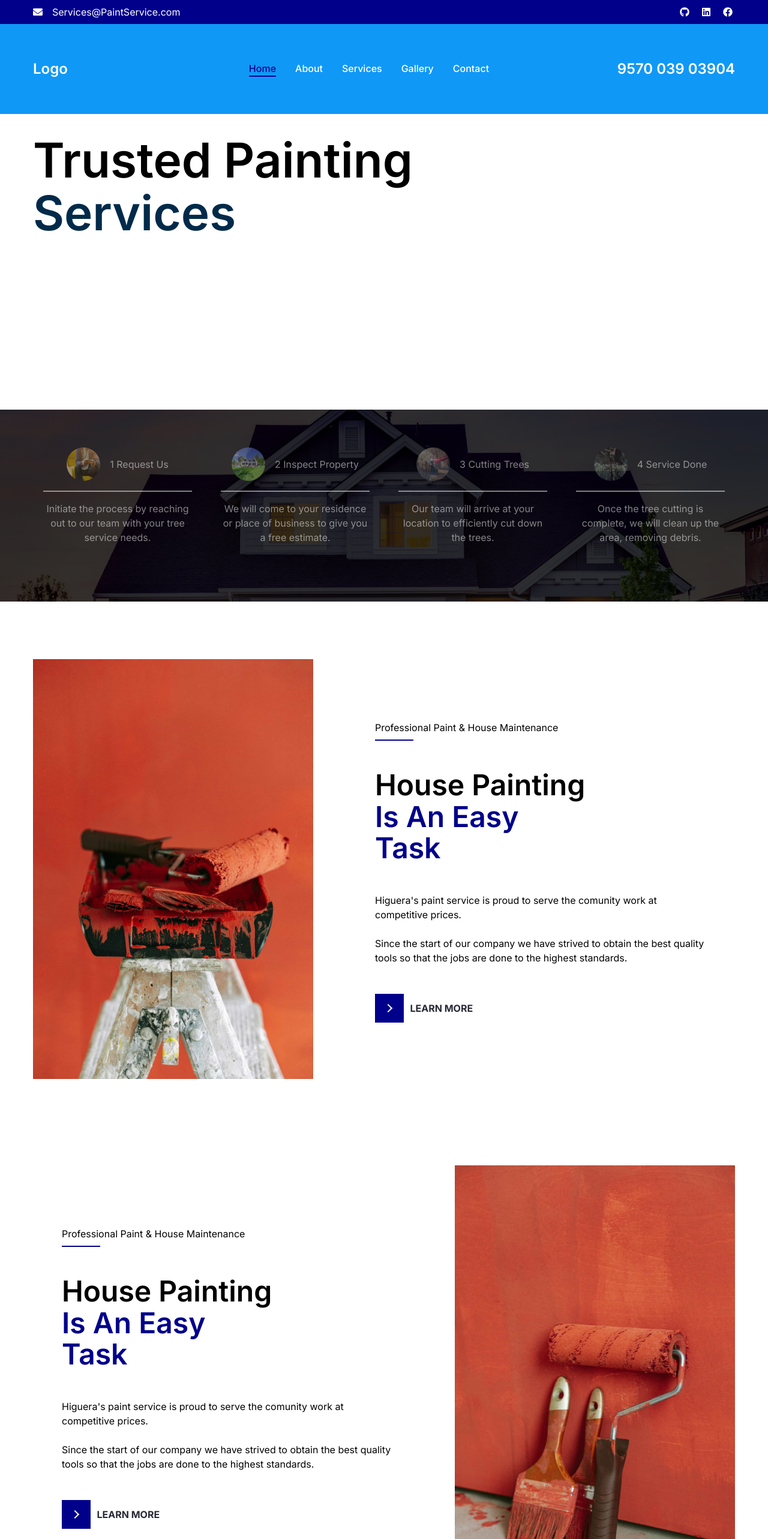
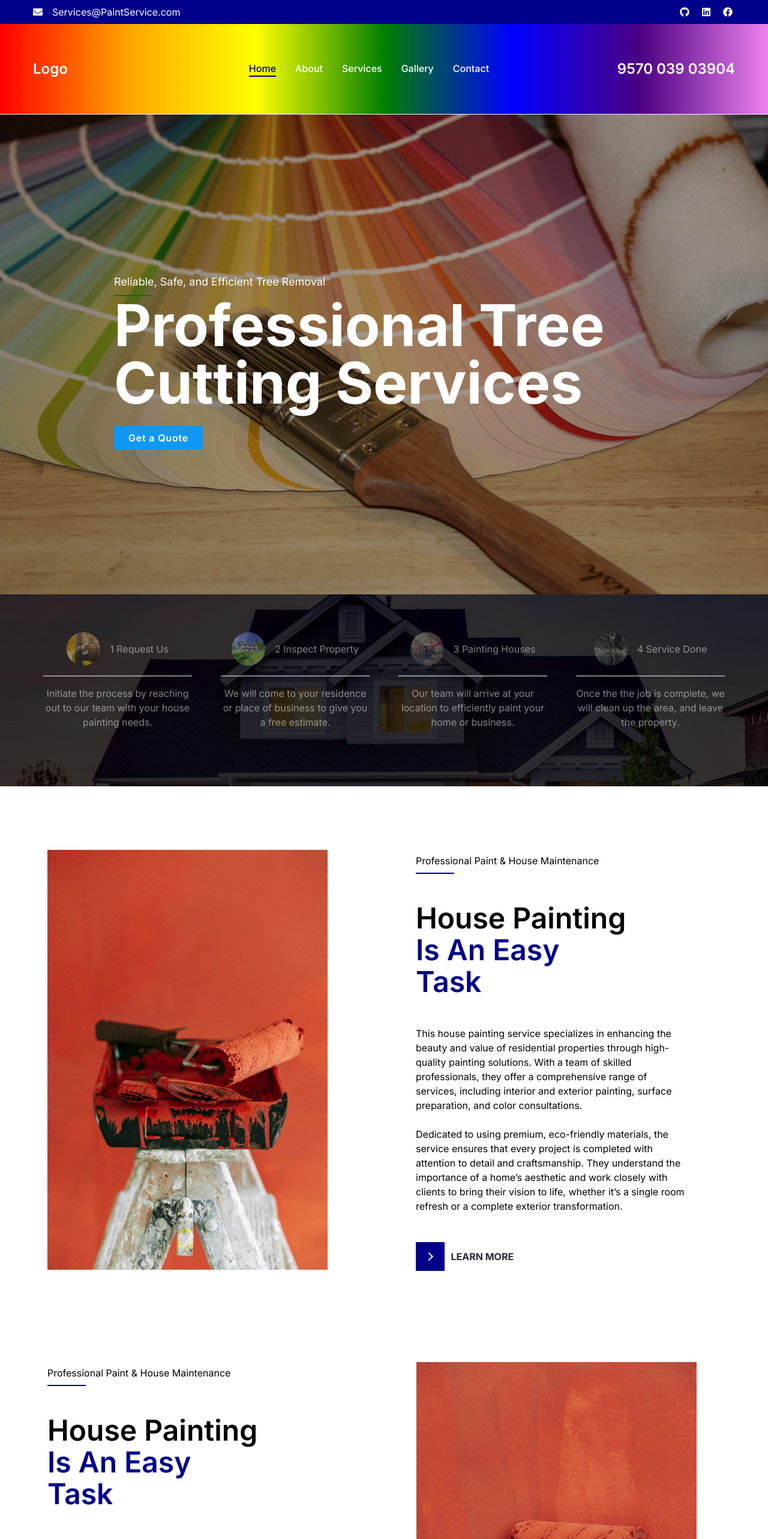
Before and after one commit to BerylBrothers/Paint-Website, a Next.js app: page / in a window 1280 px wide. Shown: the top 2566 px of the page at 60% size. Built offline with nearby package versions, Linux system fonts and the light colour scheme.

Commit message:
updated hero-section

```diff
--- a/app/contact/page.jsx
+++ b/app/contact/page.jsx
@@ -34,6 +34,8 @@ const page = () => {
     lastname: "",
     email: "",
     phone: "",
+    address: "",
+    zipcode: "",
     service: "",
     message: "",
     selectedServices: [], // Array to store selected services
@@ -65,7 +67,7 @@ const page = () => {
     event.preventDefault();
     const formData = new FormData(event.target);
 
-    formData.append("access_key", "bb4bf156-51a3-4a45-b1fe-5ebad937ad73");
+    formData.append("access_key", "bacb4a20-3433-4d36-be48-0fb135276c46 ");
 
     const object = Object.fromEntries(formData);
     const json = JSON.stringify(object);
@@ -88,6 +90,8 @@ const page = () => {
           lastname: "",
           email: "",
           phone: "",
+          address: "",
+          zipcode: "",
           service: "",
           message: "",
           selectedServices: [],
@@ -129,7 +133,7 @@ const page = () => {
       </div>
       <div className="flex xl:flex-row flex-col justify-between items-center ">
         {/* text container */}
-        <div className="relative flex xl:flex-row flex-col justify-center items-center border forest-bg-1 border-black  w-full xl:w-[50%] h-[125vh] xl:h-[110vh]">
+        <div className="relative flex xl:flex-row flex-col justify-center items-center border paint-bg-2 border-black  w-full xl:w-[50%] h-[125vh] xl:h-[110vh]">
           <div className="absolute inset-0 opacity-60 bg-black "></div>
           <form
             onSubmit={handleSubmit}
@@ -139,7 +143,7 @@ const page = () => {
               <p className="text-white py-2">
                 Professional Land & Tree Maintenance
               </p>
-              <div className=" flex justify-center items-center border-green-800 border-b-2 w-16 "></div>
+              <div className=" flex justify-center items-center border-[#00008B] border-b-2 w-16 "></div>
             </div>
             <h2 className="text-white">Contact</h2>
 
@@ -177,6 +181,22 @@ const page = () => {
                 onChange={handleInputChange}
                 value={formData.phone}
               />
+              <Input
+                name="address"
+                type="address"
+                placeholder="Address"
+                className="bg-white text-black"
+                onChange={handleInputChange}
+                value={formData.address}
+              />
+              <Input
+                name="zipcode"
+                type="zipcode"
+                placeholder="Zipcode"
+                className="bg-white text-black"
+                onChange={handleInputChange}
+                value={formData.zipcode}
+              />
             </div>
 
             <div className="text-white grid grid-cols-2 ">
@@ -186,84 +206,74 @@ const page = () => {
               <label className="flex items-center gap-2">
                 <input
                   type="checkbox"
-                  name="treeRemoval"
-                  checked={formData.selectedServices.includes("treeRemoval")}
+                  name="interiorPainting"
+                  checked={formData.selectedServices.includes(
+                    "interiorPainting"
+                  )}
                   onChange={handleServiceChange}
                   className="h-4 w-4"
                 />
-                Tree Removal
+                Interior Painting
               </label>
               <label className="flex items-center gap-2">
                 <input
                   type="checkbox"
-                  name="treeTrimming"
-                  checked={formData.selectedServices.includes("treeTrimming")}
+                  name="exteriorPainting"
+                  checked={formData.selectedServices.includes(
+                    "exteriorPainting"
+                  )}
                   onChange={handleServiceChange}
                   className="h-4 w-4"
                 />
-                Tree Trimming
+                Exterior Painting
               </label>
               <label className="flex items-center gap-2">
                 <input
                   type="checkbox"
-                  name="stumpGrinding"
-                  checked={formData.selectedServices.includes("strumpGrinding")}
+                  name="commercialPainting"
+                  checked={formData.selectedServices.includes(
+                    "commercialPainting"
+                  )}
                   onChange={handleServiceChange}
                   className="h-4 w-4"
                 />
-                Stump Grinding
+                Commercial Painting
               </label>
               <label className="flex items-center gap-2">
                 <input
                   type="checkbox"
-                  name="hedgeTrimming"
-                  checked={formData.selectedServices.includes("hedgeTrimming")}
+                  name="specialtyCoating"
+                  checked={formData.selectedServices.includes(
+                    "specialtyCoating"
+                  )}
                   onChange={handleServiceChange}
                   className="h-4 w-4"
                 />
-                Hedge Trimming
+                Specialty Coating
               </label>
               <label className="flex items-center gap-2">
                 <input
                   type="checkbox"
-                  name="grading"
-                  checked={formData.selectedServices.includes("grading")}
+                  name="cabinetPainting"
+                  checked={formData.selectedServices.includes(
+                    "caninetPainting"
+                  )}
                   onChange={handleServiceChange}
                   className="h-4 w-4"
                 />
-                Grading
+                Cabinet Painting
               </label>
               <label className="flex items-center gap-2">
                 <input
                   type="checkbox"
-                  name="sodMulchInstallation"
+                  name="deckAndFencePainting"
                   checked={formData.selectedServices.includes(
-                    "sodMulchInstallation"
+                    "deckAndFencePainting"
                   )}
                   onChange={handleServiceChange}
                   className="h-4 w-4"
                 />
-                Sod/Mulch Installation
-              </label>
-              <label className="flex items-center gap-2">
-                <input
-                  type="checkbox"
-                  name="hardscaping"
-                  checked={formData.selectedServices.includes("hardscaping")}
-                  onChange={handleServiceChange}
-                  className="h-4 w-4"
-                />
-                Hardscaping
-              </label>
-              <label className="flex items-center gap-2">
-                <input
-                  type="checkbox"
-                  name="landClearing"
-                  checked={formData.selectedServices.includes("landClearing")}
-                  onChange={handleServiceChange}
-                  className="h-4 w-4"
-                />
-                Land Clearing
+                Deck and Fence Painting
               </label>
             </div>
 
--- a/app/globals.css
+++ b/app/globals.css
@@ -157,6 +157,31 @@ textarea::placeholder {
 
 .forest-bg-2 {
   background-image: url("/images/paint-image-4.jpg");
+}
+
+
+.paint-bg-1 {
+  background-image: url("/images/paint-can.jpg");
+
+}
+
+.paint-bg-2 {
+  background-image: url("/images/paint-bg-1.jpg");
+
+}
+
+.rainbow-header {
+  background: linear-gradient(90deg,
+      red,
+      orange,
+      yellow,
+      green,
+      blue,
+      indigo,
+      violet);
+  color: white; /* Text color */
+  text-align: center;
+
 }
 
 .parallax-background2 {
--- a/components/About.jsx
+++ b/components/About.jsx
@@ -4,10 +4,10 @@ import Image from "next/image";
 const About = () => {
   return (
     <section className="bg-white z-10 text-black">
-      <div className="container mx-auto pt-12 pb-6">
+      <div className="container mx-auto pt-6">
         <div className="flex xl:flex-row flex-col justify-between items-center gap-4">
           {/* Image Section */}
-          <div className="flex flex-col xl:flex-row py-12 ">
+          <div className="flex flex-col xl:flex-row py-6 xl:py-12 p-6">
             <Image
               src={"/images/paint-image-1.jpg"}
               height={600}
@@ -18,7 +18,7 @@ const About = () => {
           </div>
 
           {/* Text Section */}
-          <div className="flex flex-col justify-center items-center text-center xl:text-left p-6 ">
+          <div className="flex flex-col justify-center items-center text-center xl:text-left p-6 xl:p-14 ">
             <div className="text-center xl:text-left ">
               <div className="flex flex-col xl:justify-start justify-center xl:items-start items-center p-6">
                 <p className="py-2">Professional Paint & House Maintenance</p>
@@ -28,14 +28,20 @@ const About = () => {
                 House Painting{" "}
                 <span className="text-[#00008B]">Is An Easy Task </span>
               </h2>
-              <p className="max-w-[600px] p-6">
-                Higuera's paint service is proud to serve the comunity work at
-                competitive prices.
+              <p className="max-w-[500px] p-6">
+                This house painting service specializes in enhancing the beauty
+                and value of residential properties through high-quality
+                painting solutions. With a team of skilled professionals, they
+                offer a comprehensive range of services, including interior and
+                exterior painting, surface preparation, and color consultations.
                 <br />
                 <br />
-                Since the start of our company we have strived to obtain the
-                best quality tools so that the jobs are done to the highest
-                standards.
+                Dedicated to using premium, eco-friendly materials, the service
+                ensures that every project is completed with attention to detail
+                and craftsmanship. They understand the importance of a home’s
+                aesthetic and work closely with clients to bring their vision to
+                life, whether it’s a single room refresh or a complete exterior
+                transformation.
               </p>
               <div className="p-6">
                 <div id="container">
--- a/components/About2.jsx
+++ b/components/About2.jsx
@@ -4,10 +4,10 @@ import Image from "next/image";
 const About = () => {
   return (
     <section className="bg-white">
-      <div className="container mx-auto pt-6 pb-12">
+      <div className="container mx-auto py-6">
         <div className="flex xl:flex-row flex-col justify-between items-center gap-4">
           {/* Text Section */}
-          <div className="flex flex-col xl:order-1 order-2 justify-center items-center text-left p-6">
+          <div className="flex flex-col xl:order-1 order-2 justify-center items-center text-left">
             <div className="text-center xl:text-left">
               <div className="flex flex-col xl:justify-start justify-center xl:items-start items-center p-6">
                 <p className="py-2">Professional Paint & House Maintenance</p>
@@ -17,14 +17,20 @@ const About = () => {
                 House Painting{" "}
                 <span className="text-[#00008B]">Is An Easy Task </span>
               </h2>
-              <p className="max-w-[600px] p-6">
-                Higuera's paint service is proud to serve the comunity work at
-                competitive prices.
+              <p className="max-w-[500px] p-6">
+                This house painting service specializes in enhancing the beauty
+                and value of residential properties through high-quality
+                painting solutions. With a team of skilled professionals, they
+                offer a comprehensive range of services, including interior and
+                exterior painting, surface preparation, and color consultations.
                 <br />
                 <br />
-                Since the start of our company we have strived to obtain the
-                best quality tools so that the jobs are done to the highest
-                standards.
+                Dedicated to using premium, eco-friendly materials, the service
+                ensures that every project is completed with attention to detail
+                and craftsmanship. They understand the importance of a home’s
+                aesthetic and work closely with clients to bring their vision to
+                life, whether it’s a single room refresh or a complete exterior
+                transformation.
               </p>
               <div className="p-6">
                 <div id="container">
@@ -40,7 +46,7 @@ const About = () => {
           </div>
           {/* Image Section */}
 
-          <div className="flex flex-col xl:flex-row py-12 xl:order-1 order-1">
+          <div className="flex flex-col xl:flex-row py-12 xl:order-1 order-1 px-6 xl:px-16">
             <Image
               src={"/images/paint-image-2.jpg"}
               height={800}
--- a/components/Footer.jsx
+++ b/components/Footer.jsx
@@ -46,7 +46,7 @@ const Footer = () => {
   const pathname = usePathname();
 
   return (
-    <footer className="py-6 xl:py-6 text-white bg-[#1098F7] ">
+    <footer className="py-6 xl:py-6 text-white rainbow-header ">
       <div className="container mx-auto grid grid-cols-1 xl:grid-cols-3 gap-6">
         {/* Image Column */}
         <div className="flex justify-center xl:justify-start items-center mb-8 xl:mb-0">
--- a/components/Header.jsx
+++ b/components/Header.jsx
@@ -8,7 +8,7 @@ import { FaPhoneAlt, FaEnvelope, FaMapMarkerAlt } from "react-icons/fa";
 
 const Header = () => {
   return (
-    <header className="sticky top-0 left-0 right-0 py-2 xl:py-0 text-white bg-[#1098F7] border-b border-white z-50">
+    <header className="sticky top-0 left-0 right-0 py-2 xl:py-0 text-white rainbow-header border-b border-white z-50">
       <div className="container mx-auto flex justify-between items-center">
         {/* Logo */}
         <a
--- a/components/Hero.jsx
+++ b/components/Hero.jsx
@@ -1,56 +1,59 @@
 "use client";
 
-import React from "react";
-import Image from "next/image";
-import { Button } from "../components/ui/button";
-import { FiDownload } from "react-icons/fi";
-import Socials from "../components/Socials";
-
-import Link from "next/link";
-import { motion } from "framer-motion";
-import { fadeIn } from "@/variants";
+import React, { useState, useEffect } from "react";
 
 const Hero = () => {
+  const [imageLoaded, setImageLoaded] = useState(false);
+
+  useEffect(() => {
+    const image = new Image();
+    image.src = "/images/paint-hero.jpg";
+    image.onload = () => setImageLoaded(true);
+  }, []);
+
   return (
-    <section className="h-full">
-      <div className="container mx-auto h-full">
-        <div
-          className="flex flex-col xl:flex-row
-            items-center justify-between pt-6 xl:pt-8 xl:pb-24"
-        >
-          {/* text */}
-          <div className="text-center xl:text-left order-2 xl:order-none">
-            <span></span>
-            <h1 className="h1 mb-6">
-              Trusted Painting <br />
-              <span className="text-primary">Services</span>
+    <>
+      {/* <section
+        className={`relative w-full h-[85vh] xl:h-screen bg-transparent bg-cover bg-center transition-opacity duration-500 ${
+          imageLoaded ? "opacity-100" : "opacity-0"
+        }`}
+        style={{
+          backgroundImage: imageLoaded ? 'url("/images/hero-image-2.jpg")' : "",
+        }}
+      > */}
+
+      <section
+        className="relative w-full h-[85vh] xl:h-screen bg-transparent bg-cover bg-center transition-opacity duration-500 opacity-100"
+        style={{
+          backgroundImage: 'url("/images/paint-hero.jpg")',
+        }}
+      >
+        {/* Dark overlay 1*/}
+        <div className="absolute inset-0 bg-black opacity-30"></div>
+        {/* Dark overlay 2*/}
+        {/* <div className="absolute inset-0 bg-black opacity-40 w-[40%]"></div> */}
+
+        {/* Content on top of the image */}
+        <div className="container mx-auto relative z-10 text-white flex items-center justify-center h-full">
+          <div className="flex flex-col xl:justify-start justify-center">
+            <div className="flex flex-col xl:justify-start justify-center xl:items-start items-center ">
+              <p className=" flex xl:justify-start xl:items-start items-center justify-center mt-4 text-lg py-2 ">
+                Reliable, Safe, and Efficient Tree Removal
+              </p>
+              <div className="flex xl:justify-start justify-center xl:items-start items-center border-green-800 border-b-2 w-16 "></div>
+            </div>
+
+            <h1 className="flex xl:justify-start justify-center text-center xl:text-left text-4xl font-bold xl:text-8xl xl:max-w-[900px]">
+              Professional Tree Cutting Services
             </h1>
-            <p className="max-w-[500px] mb-9 text-white">
-              Blending cutting-edge design with powerful development to craft
-              unique, user-friendly custom coded websites that help your
-              business thrive.{" "}
-            </p>
-            {/* button and socials */}
-            <div className="flex flex-col xl:flex-row items-center gap-8">
-              <Link href={"/contact"}>
-                <Button
-                  variant="outline"
-                  size="lg"
-                  className="uppercase flex items-center gap-2 border-white text-white hover:bg-white hover:text-black"
-                >
-                  <span>Get In Touch</span>
-                </Button>
-              </Link>
-              <div className="mb-8 xl:mb-0">
-                <Socials containerStyles="flex gap-6" />
-              </div>
+
+            <div className="flex xl:justify-start justify-center">
+              <button className="button py-2">Get a Quote</button>
             </div>
           </div>
-          {/* photo */}
-          <div className="order-1 xl:order-none mb-8 xl:mb-0"></div>
         </div>
-      </div>
-    </section>
+      </section>
+    </>
   );
 };
 
--- a/components/ParallaxComponent.jsx
+++ b/components/ParallaxComponent.jsx
@@ -8,7 +8,7 @@ const items = [
     image: "/images/tiny-phone-image.jpg",
     action: "1 Request Us",
     description:
-      "Initiate the process by reaching out to our team with your tree service needs.",
+      "Initiate the process by reaching out to our team with your house painting needs.",
   },
   {
     image: "/images/tiny-house.jpg",
@@ -18,21 +18,21 @@ const items = [
   },
   {
     image: "/images/tiny-image-2.jpg",
-    action: "3 Cutting Trees",
+    action: "3 Painting Houses",
     description:
-      "Our team will arrive at your location to efficiently cut down the trees.",
+      "Our team will arrive at your location to efficiently paint your home or business.",
   },
   {
     image: "/images/tiny-image-3.jpg",
     action: "4 Service Done",
     description:
-      "Once the tree cutting is complete, we will clean up the area, removing debris.",
+      "Once the the job is complete, we will clean up the area, and leave the property.",
   },
 ];
 
 const ParallaxComponent = () => {
   return (
-    <section className="relative w-full h-[100vh] xl:h-[40vh] flex items-center justify-center">
+    <section className="relative w-full h-min-screen xl:h-[40vh] flex items-center justify-center">
       <div className="parallax-background">
         <div className="overlay"></div>
 
```
Also changed, not shown: app/about/page.jsx (+6 -6 lines), components/BottomBar.jsx (added, +7 -0 lines), public/images/paint-can.jpg (added), public/images/paint-hero.jpg (added).
